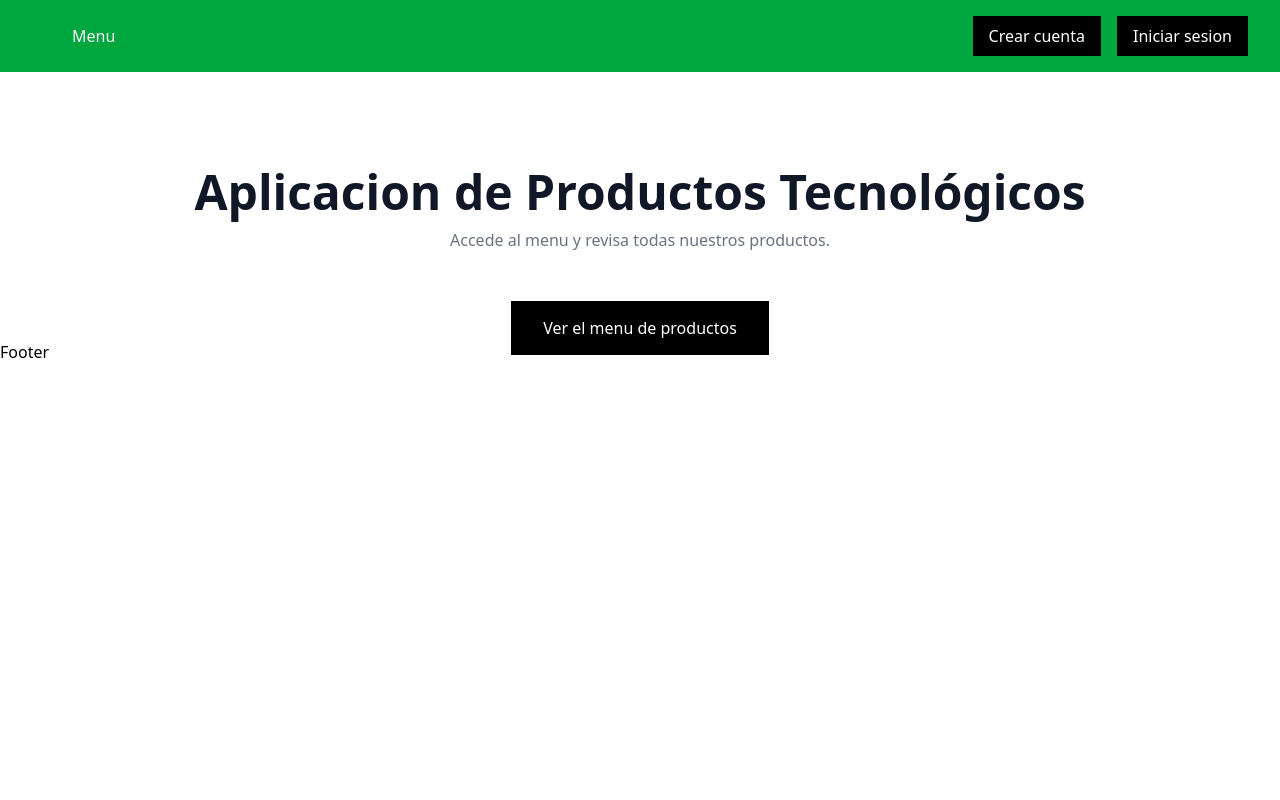
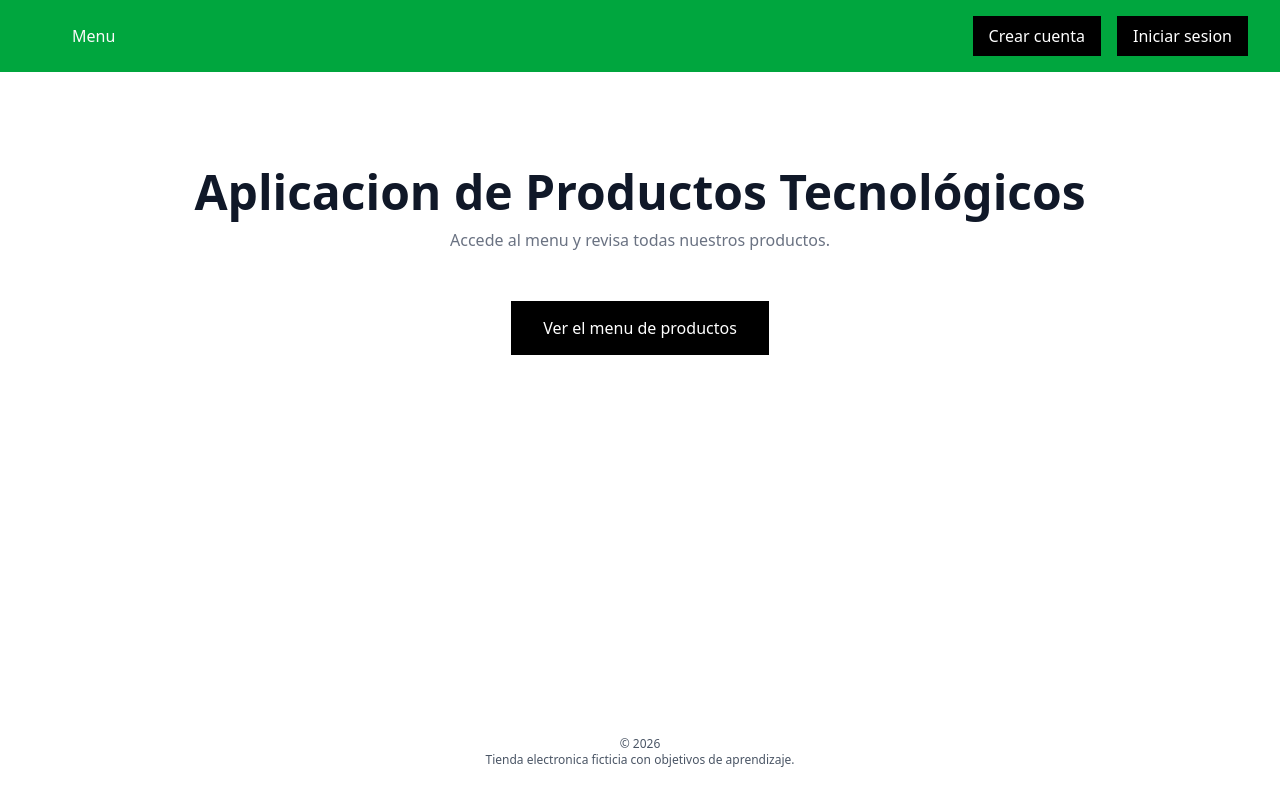
Before and after one commit to Preydet/Proyecto_7, a React (Vite) app: page / in a window 1280 px wide. Built offline with nearby package versions, Linux system fonts and the light colour scheme; no server answers.

Commit message:
conectado a la base de datos

```diff
--- a/src/components/Layout/Footer.jsx
+++ b/src/components/Layout/Footer.jsx
@@ -1,6 +1,9 @@
 const Footer = () => {
   return (
-    <div>Footer</div>
+        <footer className="text-gray-600 text-xs max-w-5xl mx-auto text-center px-4 pt-24 pb-8">
+            <p>&copy; 2026</p>
+            <p>Tienda electronica ficticia con objetivos de aprendizaje.</p>
+        </footer>
     )
 }
 export default Footer;
--- a/src/components/Layout/Index.jsx
+++ b/src/components/Layout/Index.jsx
@@ -4,13 +4,13 @@ import Footer from "./Footer";
 
 const Layout = () => {
     return (
-        <>
+        <div className ="flex flex-col h-screen justify-between">
             <Header />
-            <main>
+            <main className="mb-auto">
                 <Outlet/>
             </main>
             <Footer />
-        </>
+        </div>
     )
 }
 
--- a/src/components/Product/List/index.jsx
+++ b/src/components/Product/List/index.jsx
@@ -1,16 +1,20 @@
-import { useContext } from "react";
+import { useContext, useEffect } from "react";
 import ProductContext from "../../../contexts/Product/ProductContext";
 
 const ProductList = () => {
   const ctx = useContext(ProductContext);
-  const { products } = ctx;
+  const { products, getProducts } = ctx;
+
+  useEffect(() => {
+    getProducts();
+  }, [])
 
   return (
     <div>
       Lista de Productos
       {
         products.map( product => (
-          <div key={product.id}>
+          <div key={product._id}>
             <h1>{product.name}</h1>
             <p>{product.price}</p>
             </div>
--- a/src/contexts/Product/ProductState.jsx
+++ b/src/contexts/Product/ProductState.jsx
@@ -14,11 +14,11 @@ const ProductState = (props) => {
     const getProducts = async () => {
         try {
             const response = await axiosClient.get('/products/readall');
-            console.log(response);
+            console.log('endpoint obtener productos', response);
 
             dispatch({
                 type: 'OBTENER_PRODUCTOS',
-                payload: response.data.products
+                payload: response.data.datos
             });
 
         } catch (error) {
```
